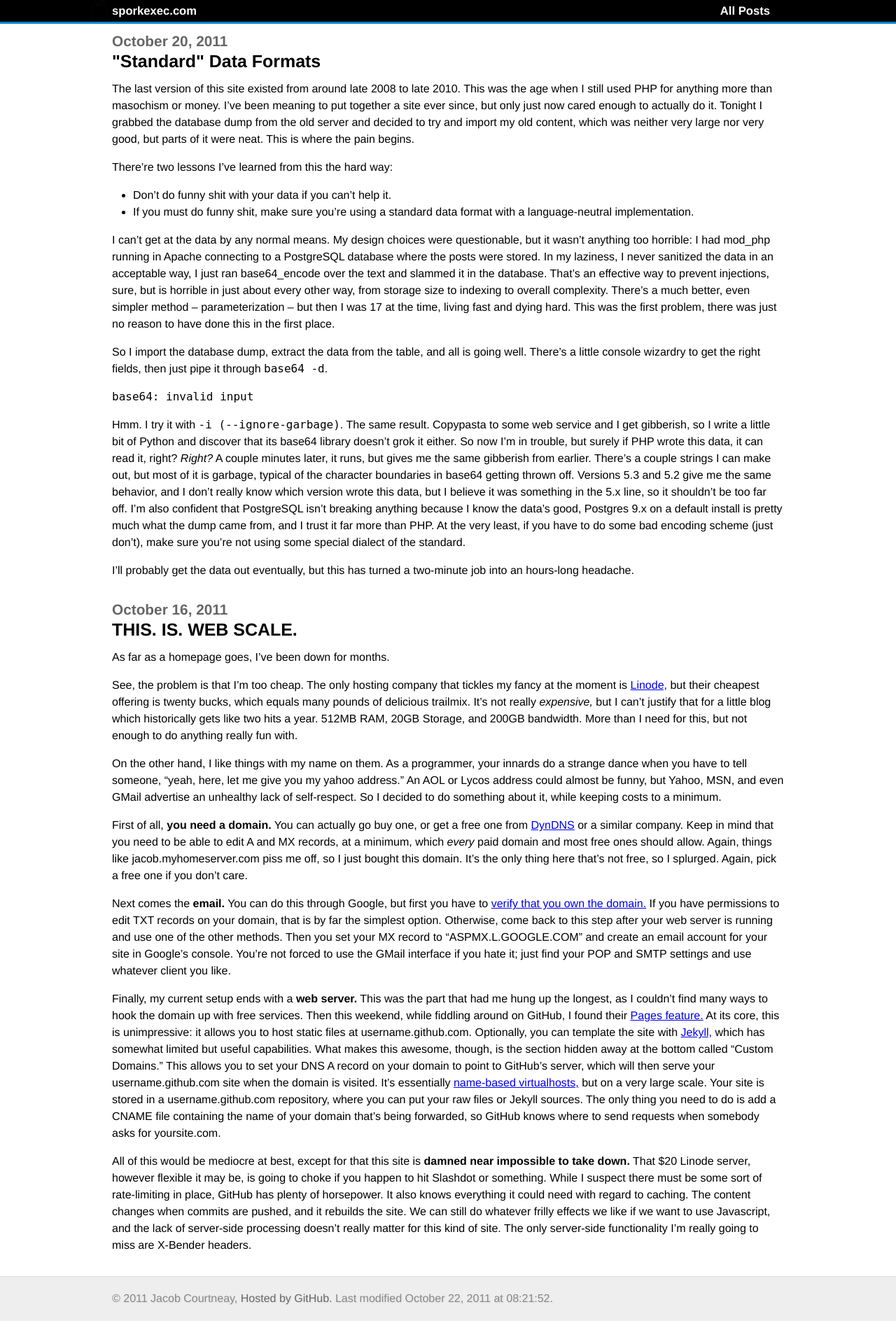
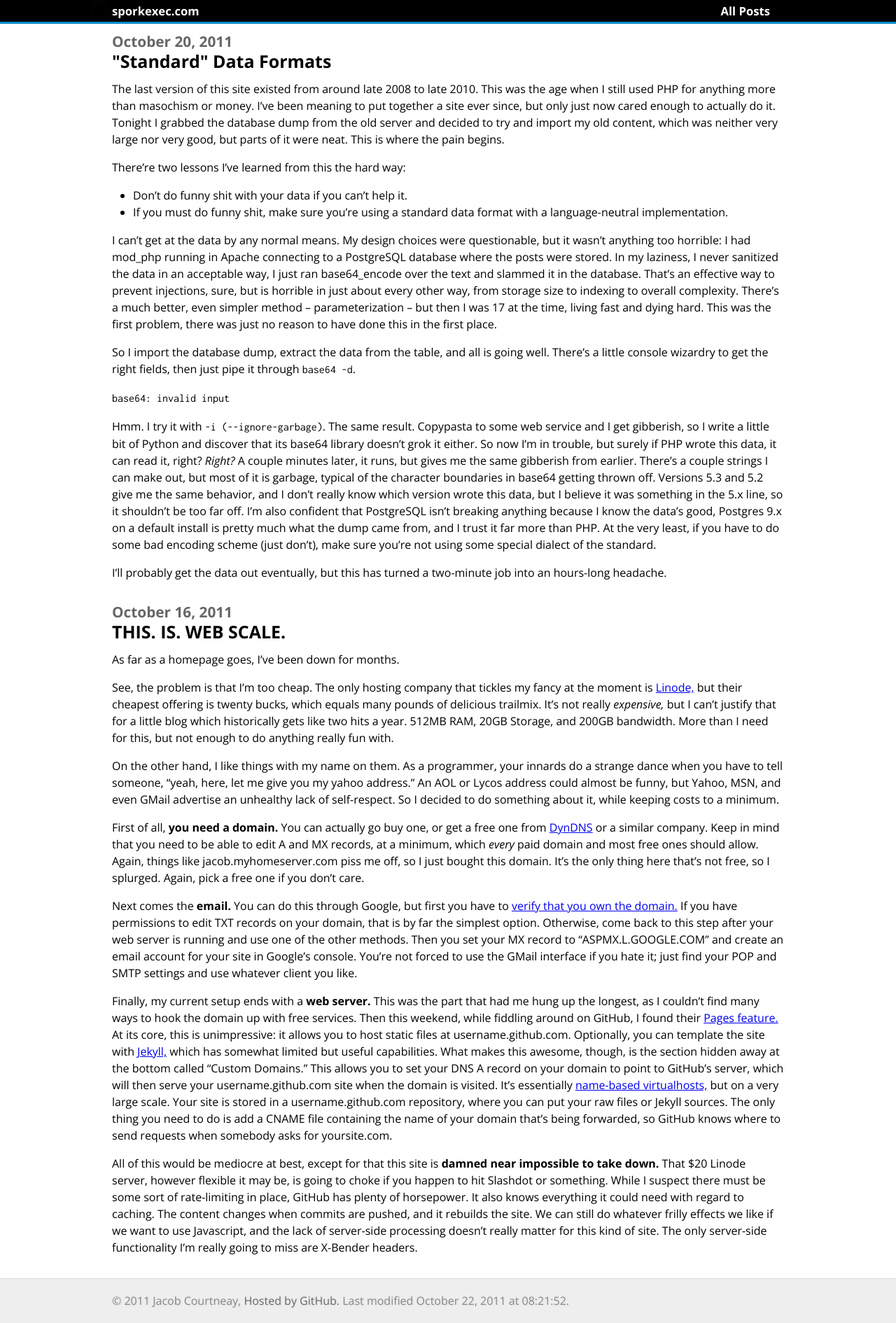
Before and after one commit to sporkexec/sporkexec.github.com, a Jekyll site: the page built from index.html, in a window 1280 px wide. Shown: the whole page at 70% size. Built offline with Jekyll 4.4.1, drawn with Linux system fonts in a browser that asks for light colours.

Commit message:
A little font work, didn't really get too far.

```diff
--- a/_layouts/main.html
+++ b/_layouts/main.html
@@ -7,6 +7,7 @@
 	<link rel="stylesheet" type="text/css" media="all" href="style/reset.css">
 	<link rel="stylesheet" type="text/css" media="all" href="style/text.css">
 	<link rel="stylesheet" type="text/css" media="all" href="style/960.css">
+	<link href='http://fonts.googleapis.com/css?family=Open+Sans:400italic,700italic,400,700|Inconsolata' rel='stylesheet' type='text/css'>
 	<link rel="stylesheet" type="text/css" media="all" href="style/desktop.css">
 	<title>
 		{% if page.title %}{{ page.title }} -{% endif %}
--- a/style/desktop.css
+++ b/style/desktop.css
@@ -7,3 +7,5 @@
 #content{overflow:auto;padding-bottom:4em;}#content .article_list header,#content article header{font-weight:bold;font-size:1.3em;}#content .article_list header time,#content article header time{display:block;color:#666;margin-bottom:0.2em;}
 #content .article_list header a,#content article header a{font-size:1.2em;display:block;color:#000;text-decoration:none;}
 #content article{margin-bottom:2em;line-height:1.5em;}#content article .content{margin:1em 0px;}#content article .content p,#content article .content ul{margin-bottom:1em;}
+body{font-family:'Open Sans','Helvetica',sans-serif;}
+pre,code{font-family:'Inconsolata',Consolas,monospace;}
--- a/style/text.css
+++ b/style/text.css
@@ -7,15 +7,6 @@
 
 /* `Basic HTML
 ----------------------------------------------------------------------------------------------------*/
-
-body {
-  font-family: 'Helvetica Neue', Arial, 'Liberation Sans', FreeSans, sans-serif;
-}
-
-pre,
-code {
-  font-family: 'DejaVu Sans Mono', Monaco, Consolas, monospace;
-}
 
 hr {
   border: 0 #ccc solid;
```
Also changed, not shown: style/desktop.less (+9 -0 lines).
